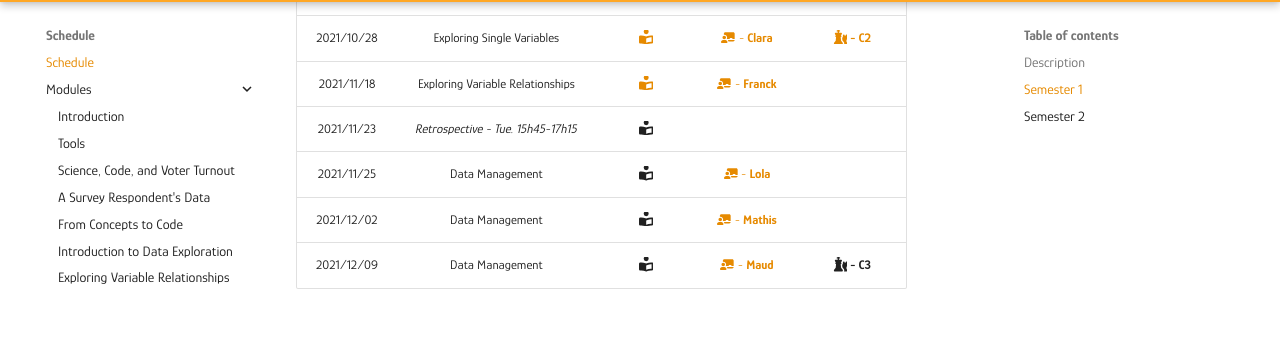
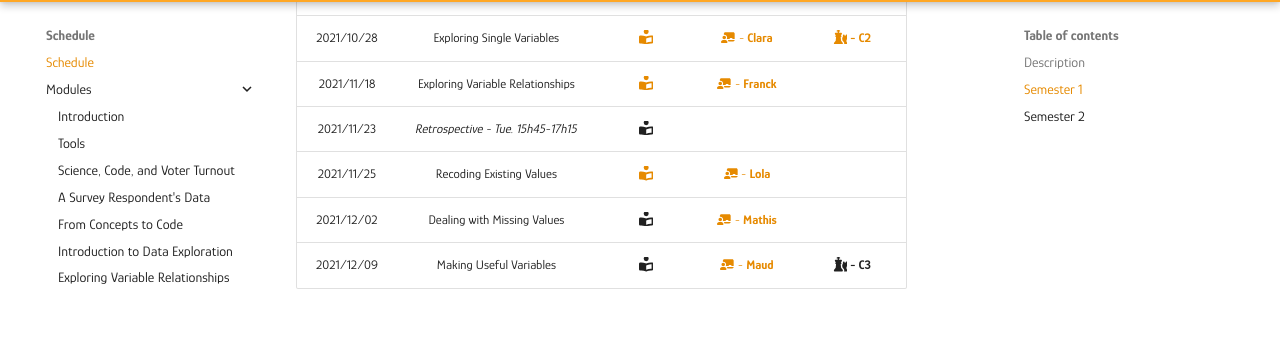
Before and after one commit to mickaeltemporao/itds, an MkDocs documentation site: the page built from docs/schedule.md, in a window 1280 px wide and 900 px high, scrolled down 822 px. Shown: the part 94-446 px from the top of the window. Built offline with MkDocs 1.6.1 and Material for MkDocs 9.7.7, drawn with Linux system fonts in a browser that asks for light colours.

Commit message:
update course

```diff
--- a/docs/schedule.md
+++ b/docs/schedule.md
@@ -22,9 +22,9 @@ This schedule is an approximation, subject to change due needs of the students i
 | 2021/10/28 | Exploring Single Variables              | [:fontawesome-solid-book-reader:](modules/exploration-1.md) | [:fontawesome-solid-chalkboard-teacher: - **Clara**](activities/participation.md)    | [**:fontawesome-solid-chess: - C2**](https://colab.research.google.com/github/mickaeltemporao/itds/blob/main/materials/assignment-2.ipynb) |
 | 2021/11/18 | Exploring Variable Relationships        | [:fontawesome-solid-book-reader:](modules/exploration-2.md) | [:fontawesome-solid-chalkboard-teacher: - **Franck**](activities/participation.md)   |                                                                                                                                            |
 | 2021/11/23 | *Retrospective - Tue. 15h45-17h15*      | :fontawesome-solid-book-reader:                             |                                                                                      |                                                                                                                                            |
-| 2021/11/25 | Data Management                         | :fontawesome-solid-book-reader:                             | [:fontawesome-solid-chalkboard-teacher: - **Lola**](activities/participation.md)     |                                                                                                                                            |
-| 2021/12/02 | Data Management                         | :fontawesome-solid-book-reader:                             | [:fontawesome-solid-chalkboard-teacher: - **Mathis**](activities/participation.md)   |                                                                                                                                            |
-| 2021/12/09 | Data Management                         | :fontawesome-solid-book-reader:                             | [:fontawesome-solid-chalkboard-teacher: - **Maud**](activities/participation.md)     | **:fontawesome-solid-chess: - C3**                                                                                                         |
+| 2021/11/25 | Recoding Existing Values                | [:fontawesome-solid-book-reader:](modules/management-1.md)  | [:fontawesome-solid-chalkboard-teacher: - **Lola**](activities/participation.md)     |                                                                                                                                            |
+| 2021/12/02 | Dealing with Missing Values             | :fontawesome-solid-book-reader:                             | [:fontawesome-solid-chalkboard-teacher: - **Mathis**](activities/participation.md)   |                                                                                                                                            |
+| 2021/12/09 | Making Useful Variables                 | :fontawesome-solid-book-reader:                             | [:fontawesome-solid-chalkboard-teacher: - **Maud**](activities/participation.md)     | **:fontawesome-solid-chess: - C3**                                                                                                         |
 
 ## Semester 2
 | Date       | Module                             | Class                                                       | Demo                                                                                       | Deadline                                                                                                                                   |
```
Also changed, not shown: docs/modules/management-1.md (added, +24 -0 lines), docs/modules/management-2.md (added, +38 -0 lines).
